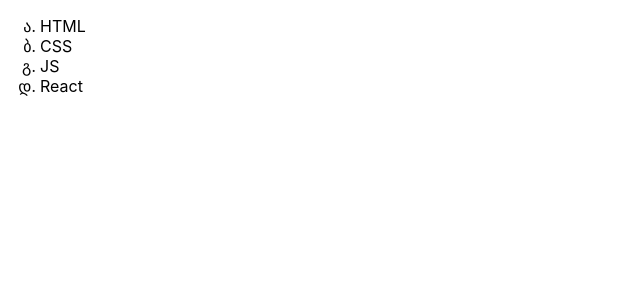
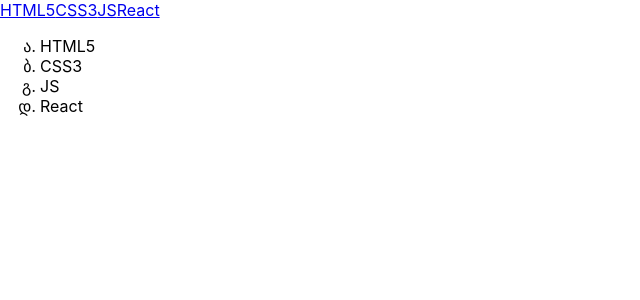
Before and after one commit to nikolayhotim1/hotims-network, a React (Create React App) app: page / in a window 1280 px wide. Shown: the top 300 px of the page, without its empty margins (0-640 px from the left). Built offline with nearby package versions, Linux system fonts and the light colour scheme.

Commit message:
refactor: add components

```diff
--- a/src/App.css
+++ b/src/App.css
@@ -1,3 +1,3 @@
 ul li {
-  list-style-type: georgian;
+    list-style-type: georgian;
 }
--- a/src/App.js
+++ b/src/App.js
@@ -1,17 +1,15 @@
-import logo from './logo.svg';
+import React from 'react';
 import './App.css';
+import Header from './Header';
+import Technologies from './Technologies';
 
 const App = () => {
-  return (
-    <div className="App">
-      <ul>
-        <li>HTML</li>
-        <li>CSS</li>
-        <li>JS</li>
-        <li>React</li>
-      </ul>
-    </div>
-  );
+    return (
+        <div>
+            <Header />
+            <Technologies />
+        </div>
+    );
 }
 
 export default App;
--- /dev/null
+++ b/src/Header.js
@@ -0,0 +1,14 @@
+import React from 'react';
+
+const Header = () => {
+    return (
+        <div>
+            <a href='#'>HTML5</a>
+            <a href='#'>CSS3</a>
+            <a href='#'>JS</a>
+            <a href='#'>React</a>
+        </div>
+    );
+}
+
+export default Header;
--- /dev/null
+++ b/src/Technologies.js
@@ -0,0 +1,16 @@
+import React from 'react';
+
+const Technologies = () => {
+    return (
+        <div>
+            <ul>
+                <li>HTML5</li>
+                <li>CSS3</li>
+                <li>JS</li>
+                <li>React</li>
+            </ul>
+        </div>
+    );
+}
+
+export default Technologies;
```
